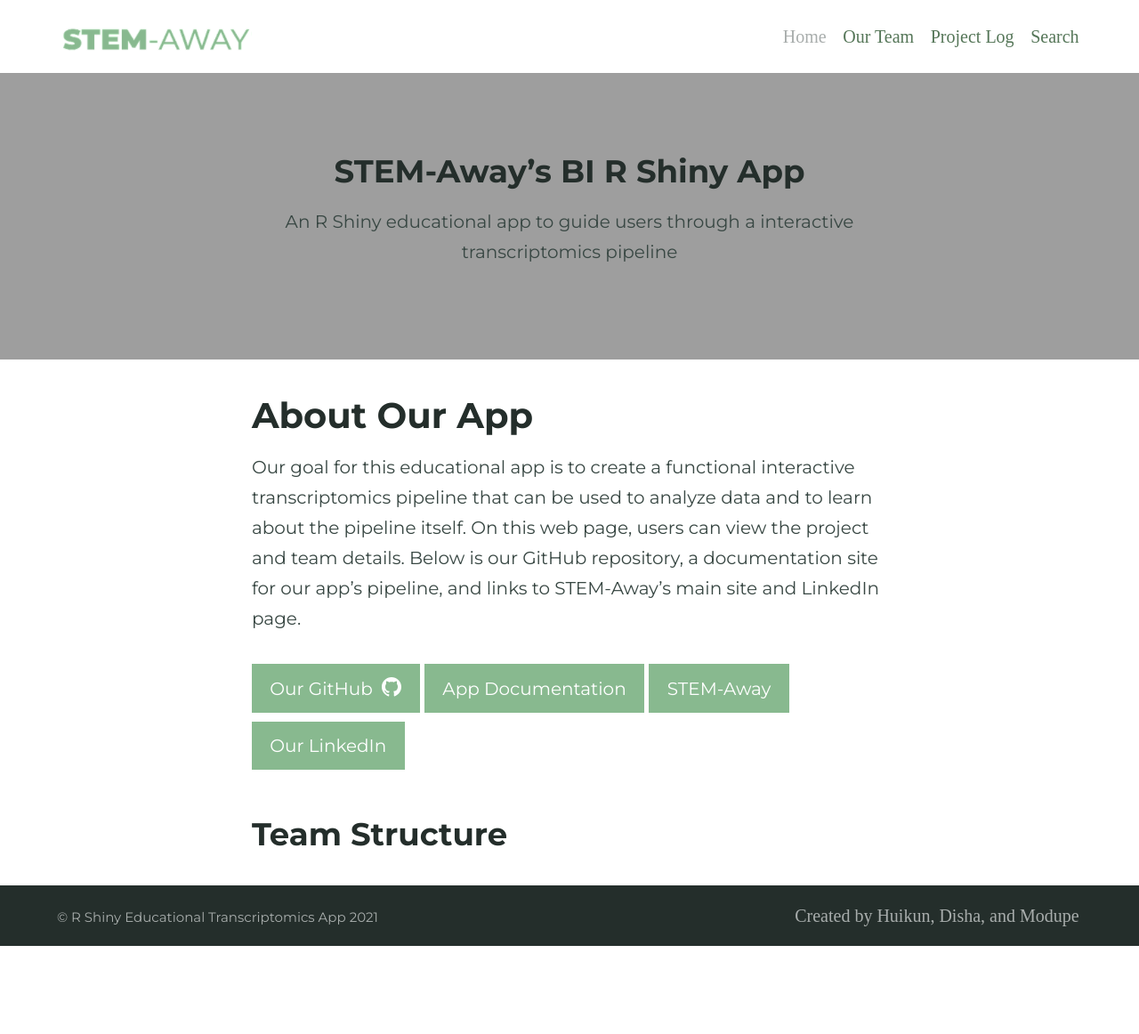
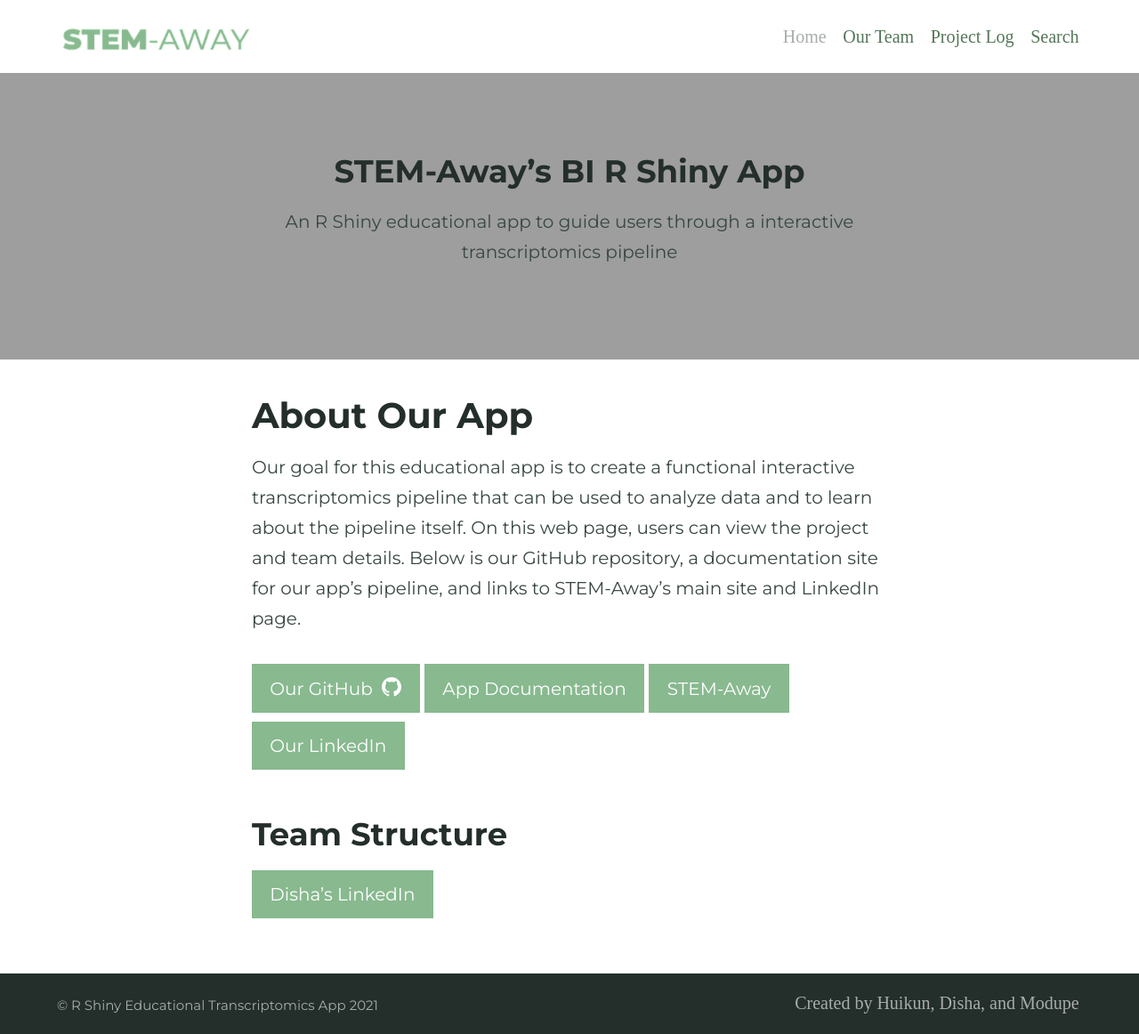
Before and after one commit to BI-STEM-Away/sMAP_dev, a Jekyll site: the page built from index.md, in a window 1280 px wide. Shown: the whole page at 89% size. Built offline with Jekyll 4.4.1, drawn with Linux system fonts in a browser that asks for light colours; before the commit the page ends 1063 px from its top, so only the background shows below that.

Commit message:
Update index.md

```diff
--- a/index.md
+++ b/index.md
@@ -12,3 +12,5 @@ Our goal for this educational app is to create a functional interactive transcri
 {% include button.html text="Our GitHub" icon="github" link="https://github.com/BI-STEM-Away/shiny_app_dev" color="#88B98F" %} {% include button.html text="App Documentation" link="" color="#88B98F" %} {% include button.html text="STEM-Away"  link="https://stemaway.com/" color="#88B98F" %} {% include button.html text="Our LinkedIn" link="https://www.linkedin.com/company/stemaway/" color="#88B98F" %}
 
 ## Team Structure
+
+{% include button.html text="Disha's LinkedIn" link="https://www.linkedin.com/in/disha-chauhan-2749621b0/" color="#88B98F" %}
```
